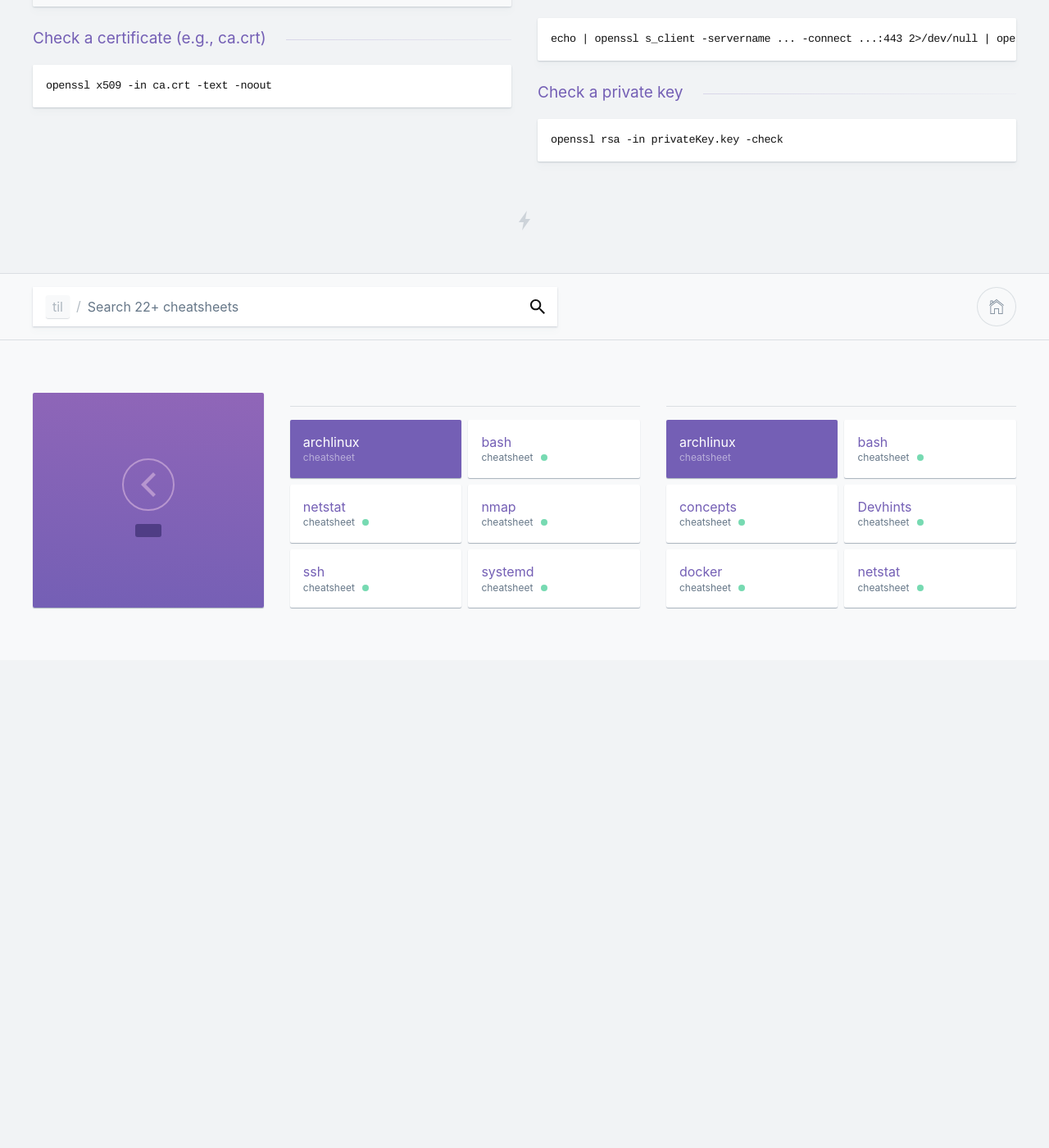
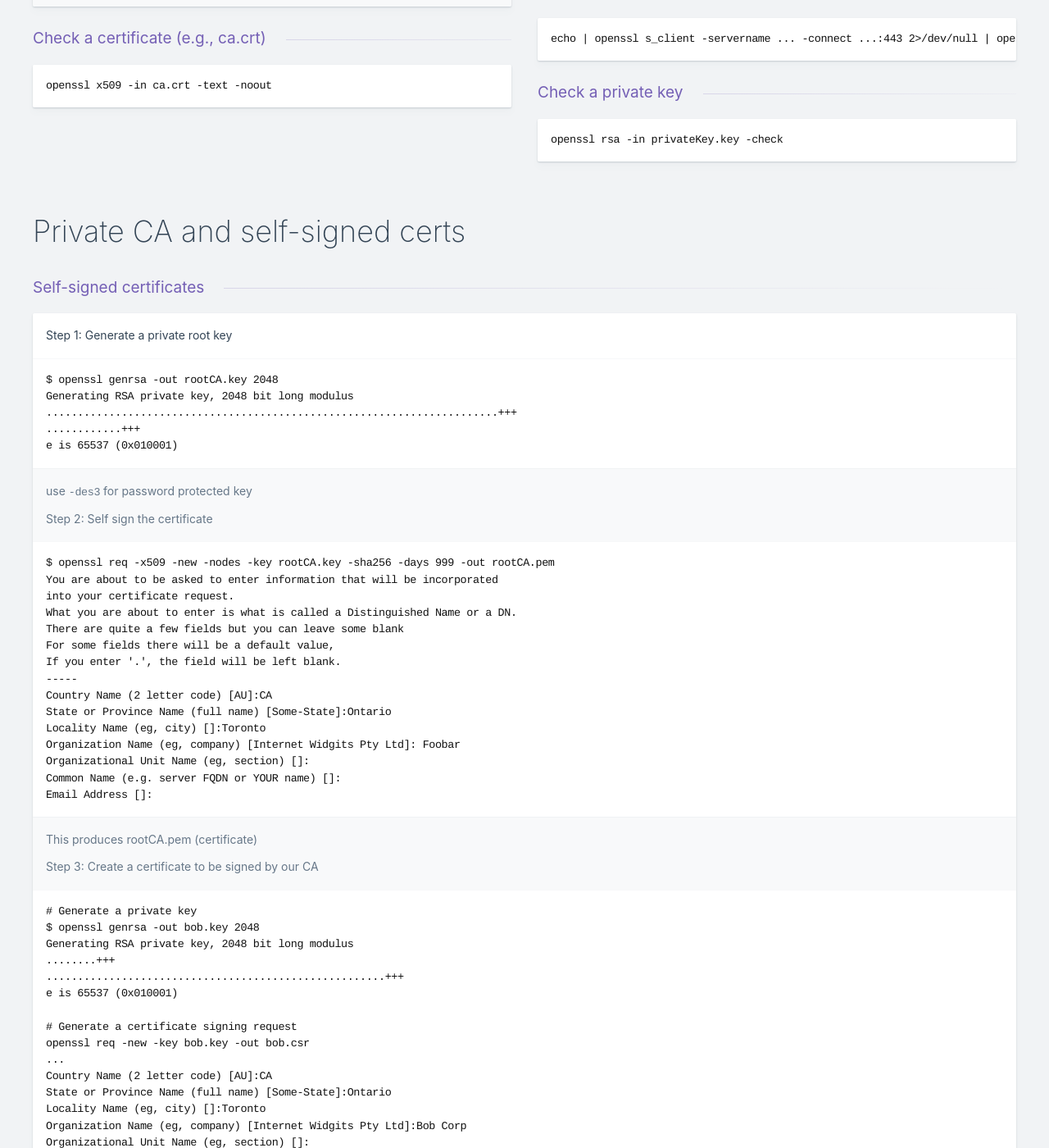
Before and after one commit to kevinjqiu/til, a Jekyll site: the page built from openssl.md, in a window 1280 px wide and 1400 px high, scrolled down 346 px. Shown: the whole window at 82% size. Built offline with Jekyll 4.4.1, drawn with Linux system fonts in a browser that asks for light colours; before the commit the page ends 1151 px from its top, so only the background shows below that; some of the changed text lies outside the part shown.

Commit message:
self signed certs

```diff
--- a/openssl.md
+++ b/openssl.md
@@ -34,3 +34,68 @@ openssl
 ### Check a private key
 
     openssl rsa -in privateKey.key -check
+
+Private CA and self-signed certs
+---------------------------------
+{: .-one-column}
+
+### Self-signed certificates
+
+Step 1: Generate a private root key
+
+    $ openssl genrsa -out rootCA.key 2048
+    Generating RSA private key, 2048 bit long modulus
+    ........................................................................+++
+    ............+++
+    e is 65537 (0x010001)
+
+use `-des3` for password protected key
+
+Step 2: Self sign the certificate
+
+    $ openssl req -x509 -new -nodes -key rootCA.key -sha256 -days 999 -out rootCA.pem
+    You are about to be asked to enter information that will be incorporated
+    into your certificate request.
+    What you are about to enter is what is called a Distinguished Name or a DN.
+    There are quite a few fields but you can leave some blank
+    For some fields there will be a default value,
+    If you enter '.', the field will be left blank.
+    -----
+    Country Name (2 letter code) [AU]:CA
+    State or Province Name (full name) [Some-State]:Ontario
+    Locality Name (eg, city) []:Toronto
+    Organization Name (eg, company) [Internet Widgits Pty Ltd]: Foobar
+    Organizational Unit Name (eg, section) []:
+    Common Name (e.g. server FQDN or YOUR name) []:
+    Email Address []:
+
+This produces rootCA.pem (certificate)
+
+Step 3: Create a certificate to be signed by our CA
+
+    # Generate a private key
+    $ openssl genrsa -out bob.key 2048
+    Generating RSA private key, 2048 bit long modulus
+    ........+++
+    ......................................................+++
+    e is 65537 (0x010001)
+
+    # Generate a certificate signing request
+    openssl req -new -key bob.key -out bob.csr
+    ...
+    Country Name (2 letter code) [AU]:CA
+    State or Province Name (full name) [Some-State]:Ontario
+    Locality Name (eg, city) []:Toronto
+    Organization Name (eg, company) [Internet Widgits Pty Ltd]:Bob Corp
+    Organizational Unit Name (eg, section) []:
+    Common Name (e.g. server FQDN or YOUR name) []:
+    Email Address []:
+
+Step 4: Sign the CSR using the CA cert
+
+    openssl x509 -req -in bob.csr -CA rootCA.pem -CAkey rootCA.key -CAcreateserial -out bob.crt -days 500 -sha256
+    Signature ok
+    subject=C = CA, ST = Ontario, L = Toronto, O = Bob Corp
+    Getting CA Private Key
+
+Now you should have bob.crt file (the certificate).
```
